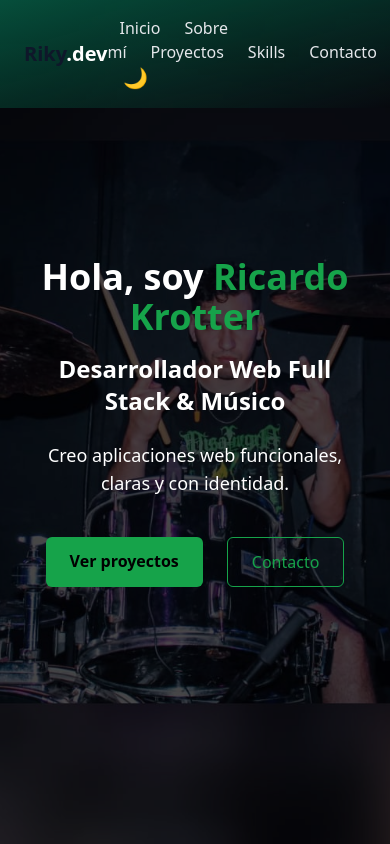
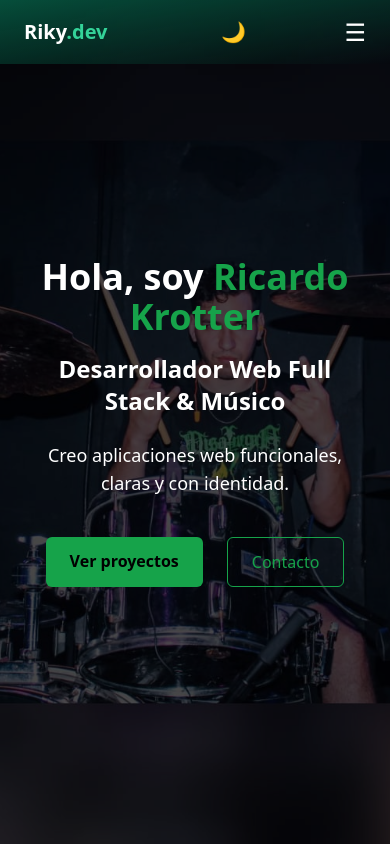
Before and after one commit to Riky48/mi-portfolio, a React (Vite) app: page / in a window 390 px wide. Shown: the top 844 px of the page. Built offline with nearby package versions, Linux system fonts and the light colour scheme.

Commit message:
arreglando hamburguesa y dark mode

```diff
--- a/src/components/Navbar.tsx
+++ b/src/components/Navbar.tsx
@@ -23,12 +23,12 @@ export default function Navbar({ dark, toggleDark }: NavbarProps) {
 
       <div className="max-w-6xl mx-auto px-6 py-4 flex justify-between items-center">
         {/* Logo */}
-        <span className="text-xl font-bold text-slate-900 dark:text-white">
-          Riky<span className="text-white dark:text-red-700">.dev</span>
+        <span className="text-xl font-bold text-white">
+          Riky<span className="text-emerald-400 dark:text-red-500">.dev</span>
         </span>
 
         {/* Links Desktop */}
-        <div >
+        <div className="hidden md:flex items-center gap-6">
           <a href="#hero" className={linkClass}>
             Inicio
           </a>
@@ -45,19 +45,20 @@ export default function Navbar({ dark, toggleDark }: NavbarProps) {
             Contacto
           </a>
 
-          <button
+
+        </div>
+        <button
             onClick={toggleDark}
-            className="ml-4 text-xl transition-transform hover:rotate-12"
+            className="ml-4 text-xl z-50 relative transition-transform hover:rotate-12"
             aria-label="Toggle dark mode"
           >
             {dark ? "☀️" : "🌙"}
           </button>
-        </div>
 
         {/* Botón Hamburguesa (Mobile) */}
         <button
           onClick={() => setOpen(!open)}
-          className="md:hidden text-2xl text-gray-900 dark:text-white"
+          className="md:hidden text-2xl text-black-900 dark:text-white"
         >
           ☰
         </button>
@@ -65,11 +66,11 @@ export default function Navbar({ dark, toggleDark }: NavbarProps) {
 
       {/* Menú Mobile */}
       {open && (
-        <div className="md:hidden bg-white dark:bg-gray-900 px-6 pb-6 flex flex-col gap-4">
+        <div className="md:hidden bg-black/90 backdrop-blur px-6 pb-6 flex flex-col gap-4">
           <a
             href="#hero"
             onClick={() => setOpen(false)}
-            className="block text-gray-800 dark:text-gray-200"
+            className="block mt-4 text-gray-800 dark:text-gray-200"
           >
             Inicio
           </a>
@@ -106,15 +107,6 @@ export default function Navbar({ dark, toggleDark }: NavbarProps) {
             Contacto
           </a>
 
-          <button onClick={toggleDark} className="
-  ml-4 text-xl
-  text-light-green dark:text-dark-accent
-  hover:scale-110
-  transition
-"
->
-            {dark ? "☀️ Modo claro" : "🌙 Modo oscuro"}
-          </button>
         </div>
       )}
     </nav>
```
